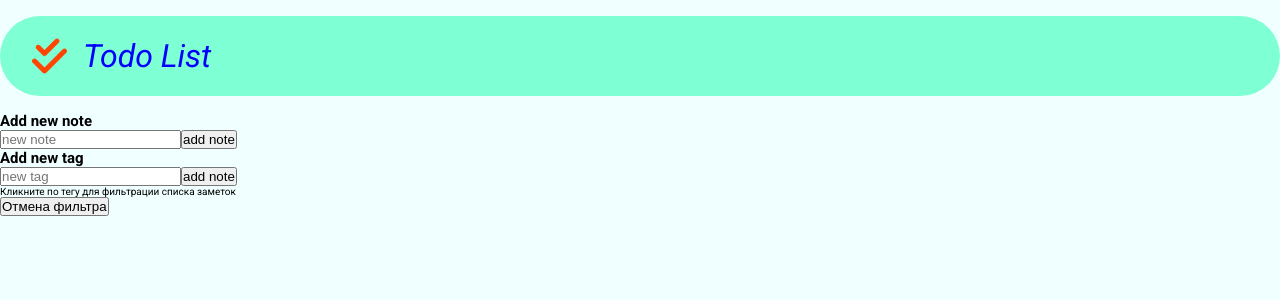
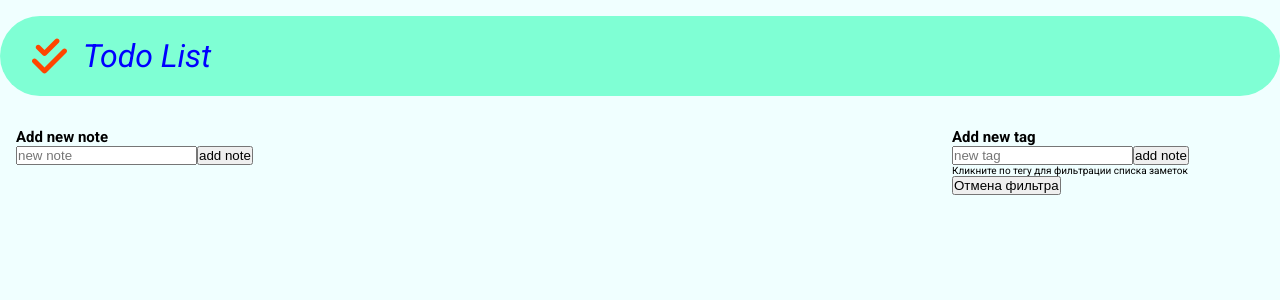
Before and after one commit to Aleksandr-Glebik/text-editor, a React (Create React App) app: page / in a window 1280 px wide. Shown: the top 300 px of the page. Built offline with nearby package versions, Linux system fonts and the light colour scheme.

Commit message:
feat: add component main

```diff
--- a/src/App.tsx
+++ b/src/App.tsx
@@ -9,6 +9,7 @@ import { addTag } from './store/tagSlice'
 import TagsList from './components/TagsList'
 
 import Header from './components/Header/Header'
+import Main from './components/Main/Main'
 
 function App() {
   const [text, setText] = useState<string>('')
@@ -33,7 +34,8 @@ function App() {
   return (
     <div className="wrapper">
       <Header />
-      <div>
+      <Main>
+        <div className='main-notes'>
           <InputField text={text}
                       setText={setText}
                       addNote={addNewNote}
@@ -42,7 +44,7 @@ function App() {
           />
           <NotesList />
         </div>
-      <div>
+        <div className='main-tags'>
           <InputField text={tag}
                       setText={setTag}
                       addNote={addNewTag}
@@ -51,6 +53,7 @@ function App() {
           />
           <TagsList />
         </div>
+      </Main>
     </div>
   )
 }
--- a/src/components/Header/Header.tsx
+++ b/src/components/Header/Header.tsx
@@ -8,7 +8,7 @@ library.add(
     faCheckDouble,
 )
 
-const Header = () => {
+const Header: React.FC = () => {
     return (
         <header className='header'>
             <FontAwesomeIcon icon={faCheckDouble} className='header-icon'/>
--- /dev/null
+++ b/src/components/Main/Main.tsx
@@ -0,0 +1,16 @@
+import React, { ReactNode } from 'react';
+import './main.scss'
+
+interface MainPropsType {
+    children: ReactNode
+}
+
+const Main: React.FC<MainPropsType> = ( { children } ) => {
+    return (
+        <main className='main'>
+            {children}
+        </main>
+    )
+}
+
+export default Main
--- /dev/null
+++ b/src/components/Main/main.scss
@@ -0,0 +1,16 @@
+.main {
+    width: 100%;
+    padding: 1rem;
+
+    display: flex;
+    justify-content: space-between;
+    align-items: flex-start;
+}
+
+.main-notes {
+    width: 75%;
+}
+
+.main-tags {
+    width: 25%;
+}
```
Lines whose indentation alone changed are shown as unchanged.
